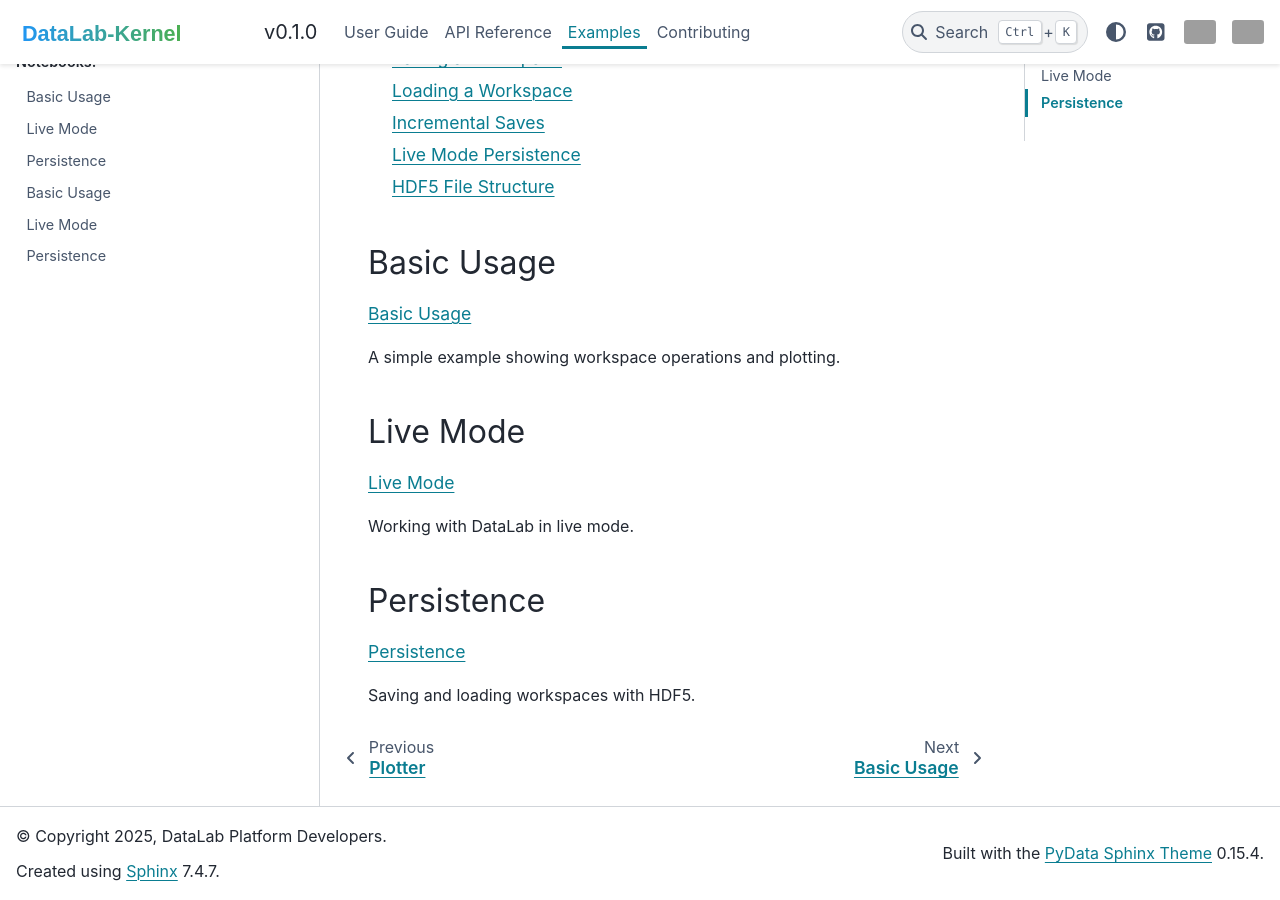
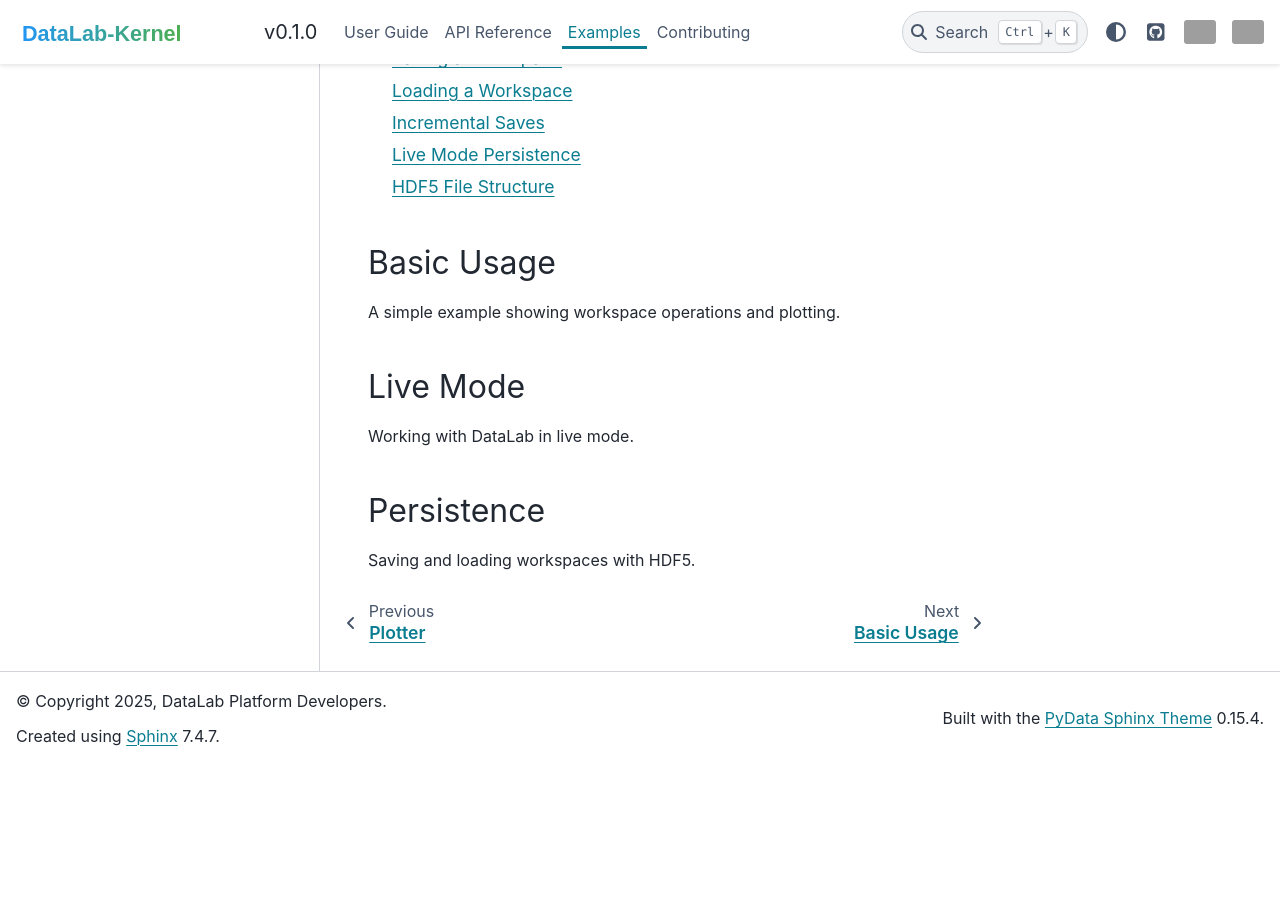
Before and after one commit to DataLab-Platform/DataLab-Kernel, a Sphinx documentation site: the page built from doc/examples/index.rst, in a window 1280 px wide and 900 px high, scrolled down 724 px. Built offline with Sphinx 7.4.7 and the PyData theme 0.15.4, drawn with Linux system fonts in a browser that asks for light colours; after the commit the page ends 1489 px from its top, so only the background shows below that; grey boxes are pictures that could not be loaded.

```diff
--- a/doc/api/workspace.rst
+++ b/doc/api/workspace.rst
@@ -4,11 +4,6 @@ Workspace
 =========
 
 The ``Workspace`` class is the central API for managing data objects.
-
-.. automodule:: datalab_kernel.workspace
-   :members:
-   :undoc-members:
-   :show-inheritance:
 
 WorkspaceMode
 -------------
--- a/doc/conf.py
+++ b/doc/conf.py
@@ -44,7 +44,6 @@ suppress_warnings = ["config.cache"]
 html_theme = "pydata_sphinx_theme"
 html_title = project
 html_logo = "_static/DataLab-Kernel-Banner.svg"
-html_favicon = "_static/favicon.ico"
 html_show_sourcelink = False
 
 html_theme_options = {
@@ -91,6 +90,6 @@ intersphinx_mapping = {
     "python": ("https://docs.python.org/3", None),
     "numpy": ("https://numpy.org/doc/stable/", None),
     "sigima": ("https://sigima.readthedocs.io/en/latest/", None),
-    "datalab": ("https://datalab-platform.readthedocs.io/en/latest/", None),
+    "datalab": ("https://datalab-platform.com/en/", None),
     "ipykernel": ("https://ipykernel.readthedocs.io/en/stable/", None),
 }
--- a/doc/examples/index.rst
+++ b/doc/examples/index.rst
@@ -17,21 +17,11 @@ This section contains example notebooks demonstrating DataLab-Kernel usage.
 Basic Usage
 -----------
 
-.. toctree::
-   :maxdepth: 1
-
-   basic_usage
-
 A simple example showing workspace operations and plotting.
 
 
 Live Mode
 ---------
-
-.. toctree::
-   :maxdepth: 1
-
-   live_mode
 
 Working with DataLab in live mode.
 
@@ -39,9 +29,4 @@ Working with DataLab in live mode.
 Persistence
 -----------
 
-.. toctree::
-   :maxdepth: 1
-
-   persistence
-
 Saving and loading workspaces with HDF5.
```
